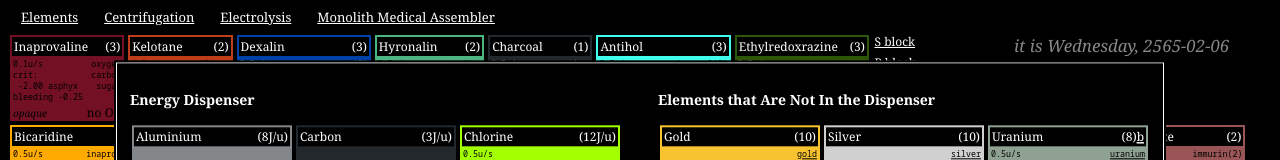
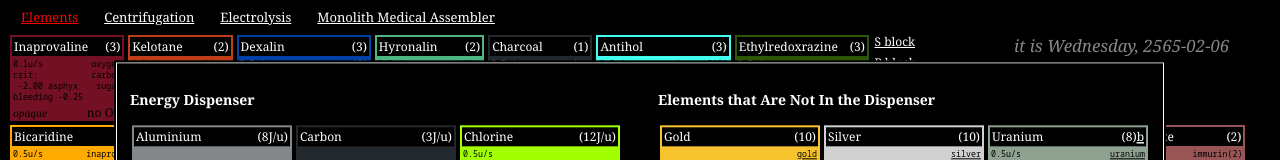
Before and after one commit to SirRandom/goobstation-chemref, a plain HTML site: page index.html in a window 1280 px wide. In both pictures the pointer is over the element "Elements". Shown: the top 160 px of the page. Drawn offline with Linux system fonts and the light colour scheme.

Commit message:
make tabs red on hover

```diff
--- a/index.html
+++ b/index.html
@@ -75,6 +75,7 @@ extra{position:absolute;top:2em;right:3em;font-size:1.3em;font-style:italic;colo
 note{margin-right:1em;margin-left:0.5em;}
 tabs{margin-bottom:.5em;}
 tab{padding:0em 1em;text-decoration:underline;}
+tab:hover{color:red;}
 tabtgts,tabtgt{display:flex;flex-direction:column;}
 tabtgts{position:absolute;top:50vh;left:50vw;transform:translate(-50%,-50%);}
 tabtgt{background:#000;padding:1em;border:1px solid #fff;outline:2px solid #000;}
```
